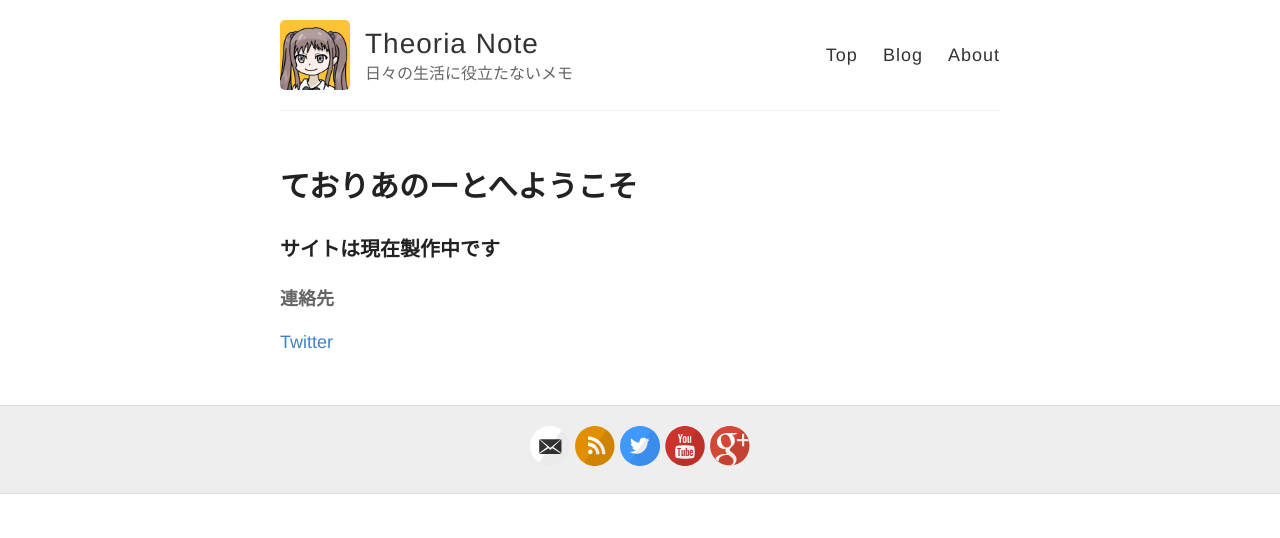
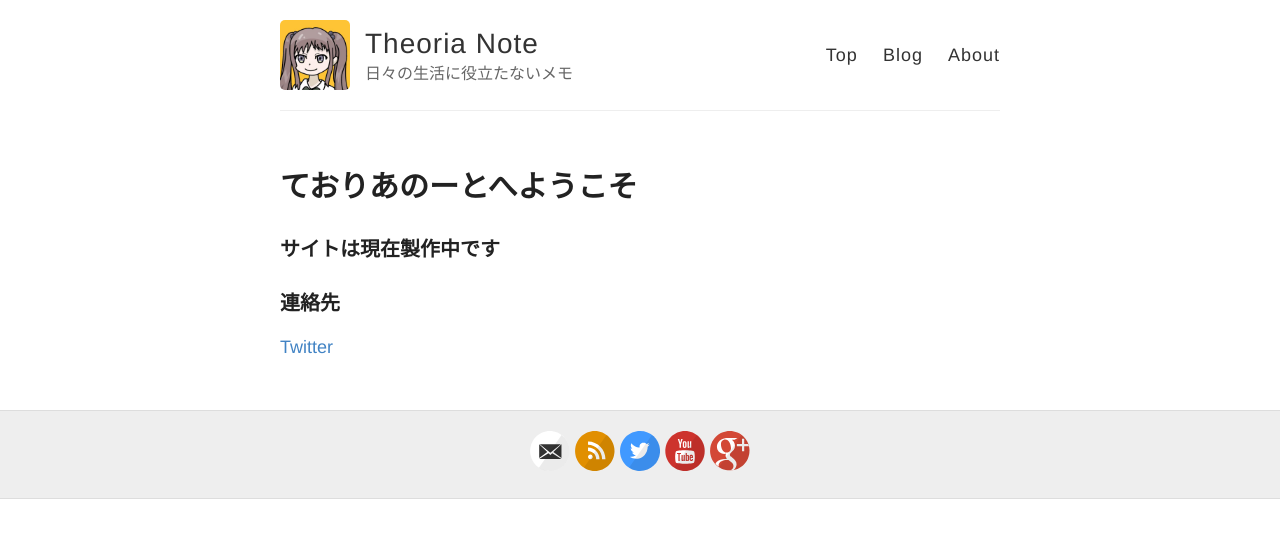
Before and after one commit to theoria24/theoria24.github.io, a Jekyll site: the page built from index.html, in a window 1280 px wide. Shown: the top 538 px of the page. Built offline with Jekyll 4.4.1, drawn with Linux system fonts in a browser that asks for light colours.

Commit message:
ちょっとした変更

```diff
--- a/index.html
+++ b/index.html
@@ -1,10 +1,9 @@
 ---
 layout: default
-permalink: /
 ---
 
 <h1>ておりあのーとへようこそ</h1>
 <h3>サイトは現在製作中です</h3>
 
-<h4>連絡先</h4>
+<h3>連絡先</h3>
 <a href="https://twitter.com/_theoria" target="_blank">Twitter</a>
--- a/twipro/index.html
+++ b/twipro/index.html
@@ -69,7 +69,7 @@
           <td class="nw">趣味:</td>
           <td>絵 / プログラミング / キムワイプ卓球 / ...<br>
           最近ちょっと絵を描いてみようと思い立って多少絵を描きます。（主にInkscake、GIMPでマウスで描きます）<br>
-          お遊びみたいなプログラミングをします。CとRuby、HTML、JavaScript、PHPを少々。<br>
+          お遊びみたいなプログラミングをします。Ruby、HTML、JavaScript、PHPを少々。<br>
           <a href="http://www.iktta.org" target="_blank">国際キムワイプ卓球協会</a>会員です。<small>相手がいないのでそんなにやってません。</small></td>
         </tr>
       </table>
```
